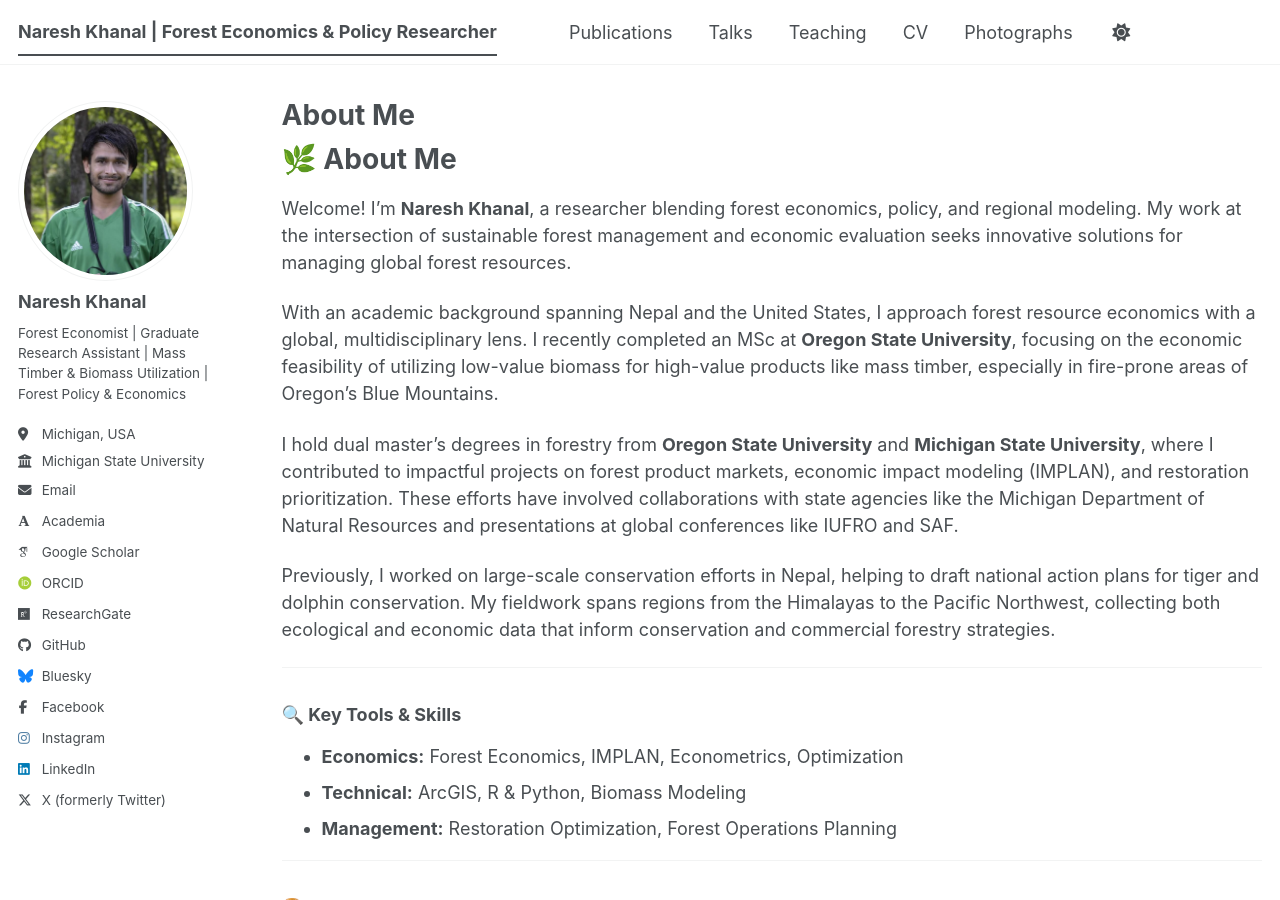
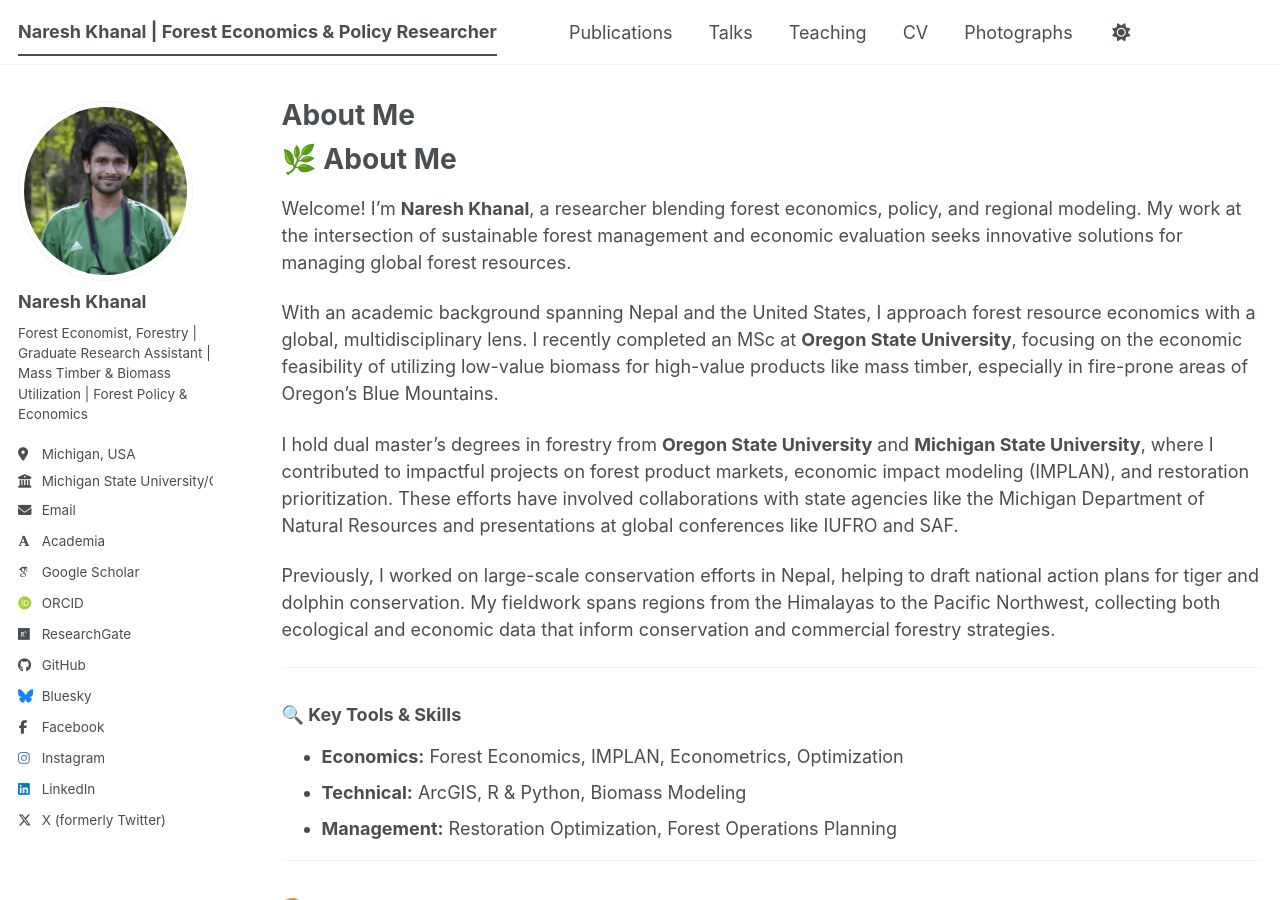
Before and after one commit to Nishani53/Nishani53.github.io, a Jekyll site: the page built from _pages/about.md, in a window 1280 px wide and 900 px high. Built offline with Jekyll 4.4.1, drawn with Linux system fonts in a browser that asks for light colours; some web fonts are replaced; a script bundle is joined from its source files by our own code; library files that are not in the unit come from our copies.

Commit message:
Update _config.yml

```diff
--- a/_config.yml
+++ b/_config.yml
@@ -25,9 +25,9 @@ author:
   avatar           : "nkprofile.png"
   name             : "Naresh Khanal"
   pronouns         : # example: "He/Him"
-  bio              : "Forest Economist | Graduate Research Assistant | Mass Timber & Biomass Utilization | Forest Policy & Economics"
+  bio              : "Forest Economist, Forestry | Graduate Research Assistant | Mass Timber & Biomass Utilization | Forest Policy & Economics"
   location         : "Michigan, USA"
-  employer         : "Michigan State University"
+  employer         : "Michigan State University/Oregon State University"
   uri              : # URL
   email            : "khanal[dot]nishani53[@]gmail.com"
 
```
